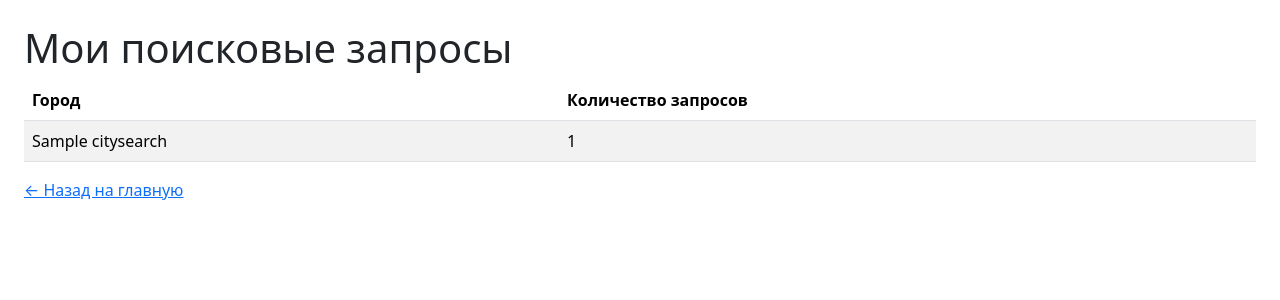
After one commit to narroworb/meteo_service, a Django app: page /my-searches/ in a window 1280 px wide. The commit adds this page. Shown: the top 300 px of the page. Run offline with Django 5.2, Linux system fonts and the light colour scheme; a user stored in the database is signed in; tables that the repository leaves empty hold one stand-in row (values such as "Sample post").

Commit message:
add history and stats of search

```diff
--- a/weather/templates/weather/index.html
+++ b/weather/templates/weather/index.html
@@ -75,6 +75,7 @@
                 {% empty %}
                     <p class="text-muted">История пуста</p>
                 {% endfor %}
+                <a href="{% url 'user_search_stats' %}" class="btn btn-primary btn-sm m-1">Все мои запросы</a>
             </div>
         {% endif %}
 
--- /dev/null
+++ b/weather/templates/weather/user_search_stats.html
@@ -0,0 +1,39 @@
+<!DOCTYPE html>
+<html lang="ru">
+<head>
+    <meta charset="UTF-8" />
+    <title>Мои поисковые запросы</title>
+    <link
+        href="https://cdn.jsdelivr.net/npm/bootstrap@5.3.3/dist/css/bootstrap.min.css"
+        rel="stylesheet"
+    >
+</head>
+<body class="p-4">
+
+    <h1>Мои поисковые запросы</h1>
+
+    {% if stats %}
+        <table class="table table-striped">
+            <thead>
+                <tr>
+                    <th>Город</th>
+                    <th>Количество запросов</th>
+                </tr>
+            </thead>
+            <tbody>
+                {% for item in stats %}
+                <tr>
+                    <td>{{ item.city_name }}</td>
+                    <td>{{ item.count }}</td>
+                </tr>
+                {% endfor %}
+            </tbody>
+        </table>
+    {% else %}
+        <p>Вы еще ничего не искали.</p>
+    {% endif %}
+
+    <a href="{% url 'index' %}">← Назад на главную</a>
+
+</body>
+</html>
--- a/weather/urls.py
+++ b/weather/urls.py
@@ -8,4 +8,5 @@ urlpatterns = [
     path('login/', auth_views.LoginView.as_view(template_name='weather/login.html'), name='login'),
     path('logout/', auth_views.LogoutView.as_view(next_page='/'), name='logout'),
     path('register/', views.register, name='register'),
+    path('my-searches/', views.user_search_stats, name='user_search_stats'),
 ]
--- a/weather/views.py
+++ b/weather/views.py
@@ -7,6 +7,7 @@ from .models import CitySearch
 from django.contrib.auth.decorators import login_required
 from django.contrib.auth.forms import UserCreationForm
 from django.shortcuts import render, redirect
+from django.db.models import Count
 
 geocoding_strategy = APIOpenMeteoGeo()
 weather_strategy = APIOpenMeteo()
@@ -82,3 +83,15 @@ def register(request):
     else:
         form = UserCreationForm()
     return render(request, 'weather/register.html', {'form': form})
+
+
+@login_required
+def user_search_stats(request):
+    stats = (
+        CitySearch.objects
+        .filter(user=request.user)
+        .values('city_name')
+        .annotate(count=Count('id'))
+        .order_by('-count')
+    )
+    return render(request, 'weather/user_search_stats.html', {'stats': stats})
```
